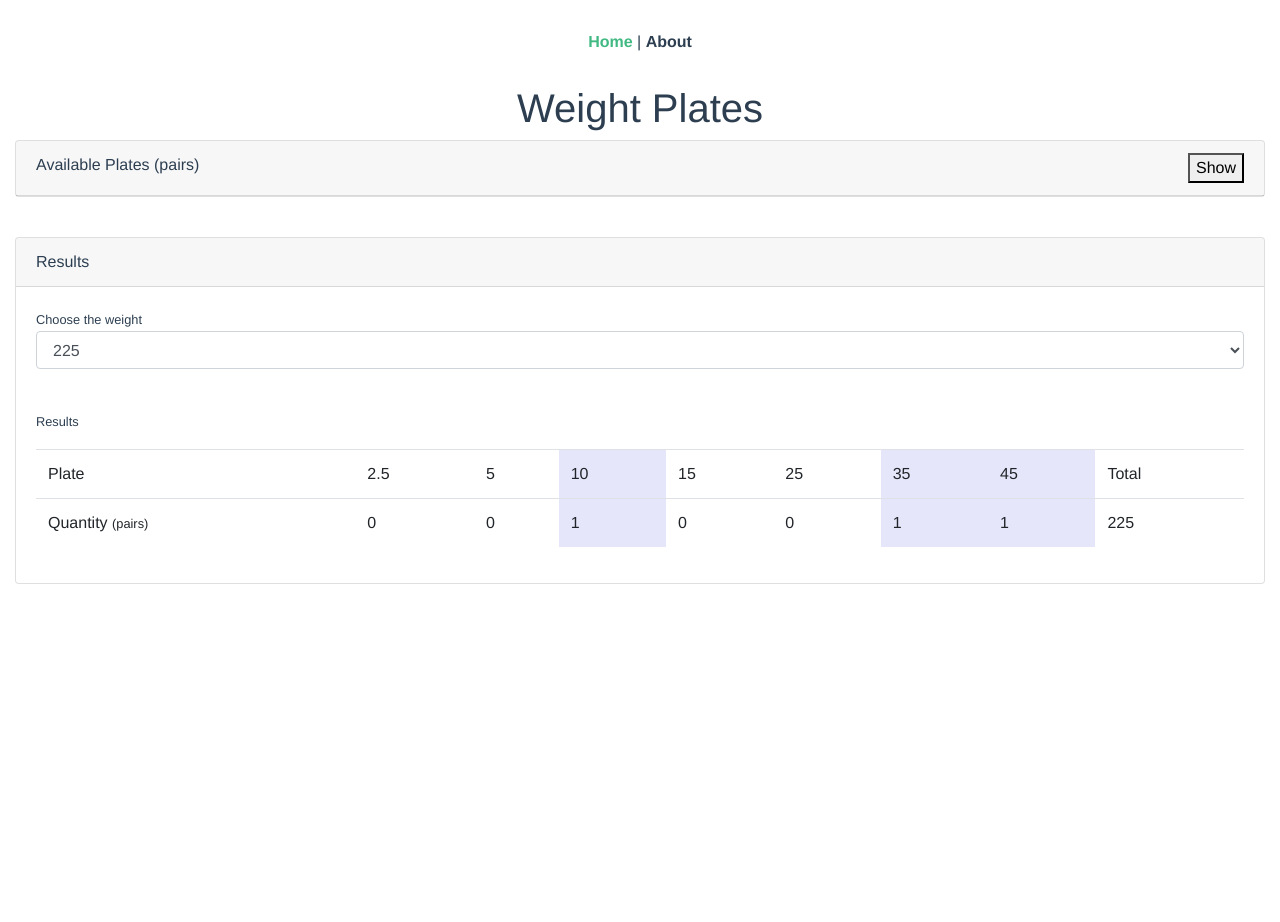
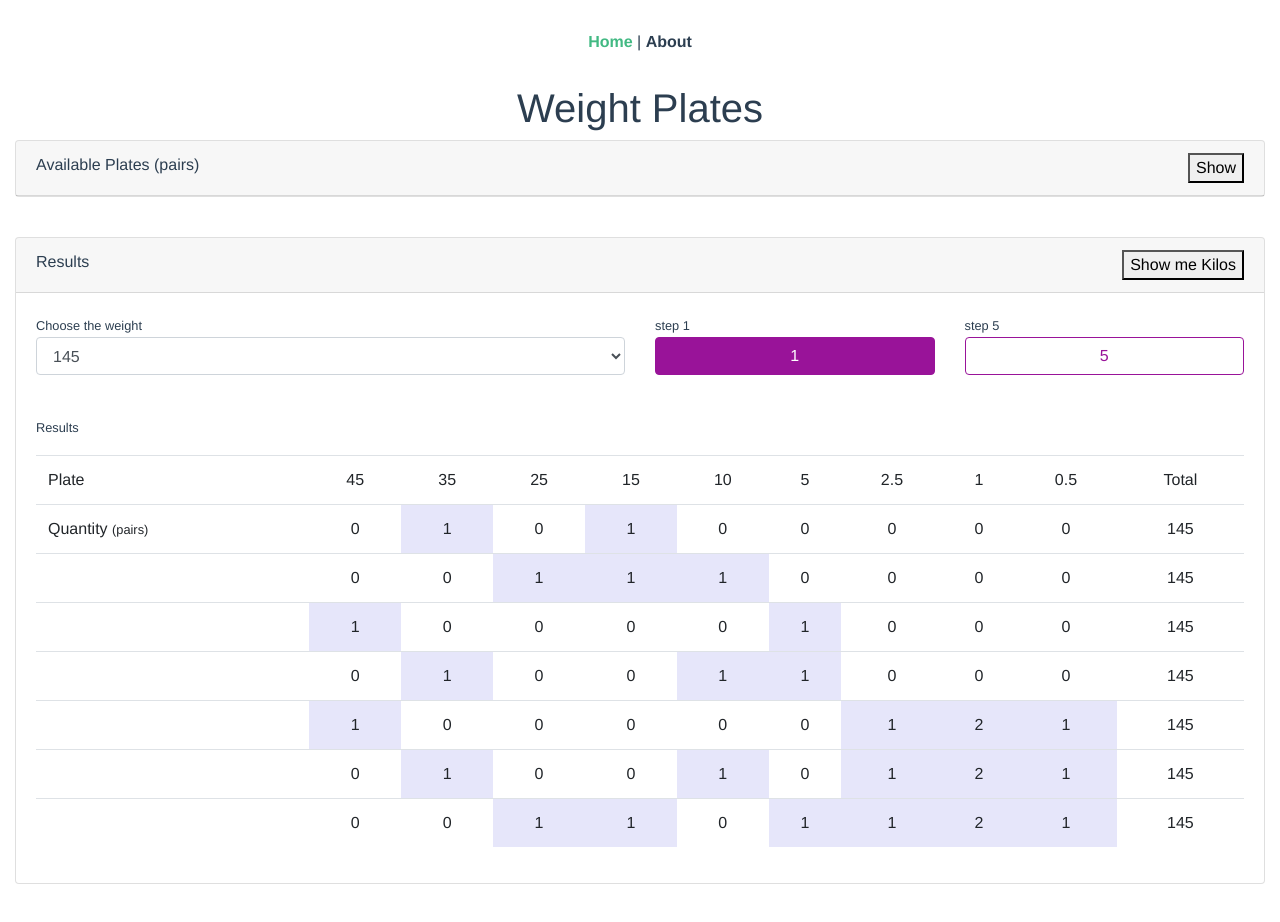
Before and after one commit to ryanrodemoyer/weightplates, a Vue app: page /#/ in a window 1280 px wide. Before the commit the page ends 800 px from the top, so only its background shows below. Built offline with nearby package versions, Linux system fonts and the light colour scheme.

Commit message:
kilo support, comprehensive results, multiple resultsets, weight choice step options (#1)

```diff
--- a/package.json
+++ b/package.json
@@ -6,6 +6,7 @@
     "serve": "vue-cli-service serve",
     "build": "vue-cli-service build",
     "test:unit": "vue-cli-service test:unit",
+    "test:unit:watch": "vue-cli-service test:unit --watch",
     "test:e2e": "vue-cli-service test:e2e",
     "lint": "vue-cli-service lint"
   },
--- a/src/components/Combinations.vue
+++ b/src/components/Combinations.vue
@@ -1,83 +1,123 @@
 <template>
   <div class="card">
-    <div class="card-header">Results</div>
+    <div class="card-header">
+      Results
+      <button class="float-right" @click="toggleUnits()">
+        Show me {{ options.units === "lbs" ? "Kilos" : "Lbs" }}
+      </button>
+    </div>
     <div class="card-body">
-      <small>Choose the weight</small>
+      <div class="row">
+        <div class="col-6">
+          <small>Choose the weight</small>
 
-      <select class="form-control" v-model="ui.targetWeight">
-        <option
-          v-for="weight in availableWeights"
-          :key="weight.weight"
-          :selected="weight.weight === 180"
-          :disabled="weight.isDisabled === true"
-        >
-          {{ weight.weight }}</option
-        >
-      </select>
+          <select class="form-control" v-model="ui.targetWeight">
+            <option v-for="weight in ui.availableWeights" :key="weight.weight">
+              {{ weight.weight }}</option
+            >
+          </select>
+        </div>
+        <div class="col-3">
+          <small>step 1</small>
+          <button
+            class="btn btn-block"
+            v-bind:class="{
+              'btn-purple': ui.stepCount === 1,
+              'btn-outline-purple': ui.stepCount !== 1
+            }"
+            @click="setStep(1)"
+          >
+            1
+          </button>
+        </div>
+        <div class="col-3">
+          <small>step 5</small>
+          <button
+            class="btn btn-block"
+            v-bind:class="{
+              'btn-purple': ui.stepCount === 5,
+              'btn-outline-purple': ui.stepCount !== 5
+            }"
+            @click="setStep(5)"
+          >
+            5
+          </button>
+        </div>
+      </div>
 
       <p>&nbsp;</p>
 
       <p
-        style="color: red; font-weight: bold;"
-        v-show="result['isSuccess'] === false"
+        style="color: purple; font-weight: bold;"
+        v-if="ui.isMobile && result.length >= 2"
       >
-        You are short
-        {{ parseInt(ui.targetWeight) - result["totalWeight"] }} lbs. You need
-        more plates!
+        Rotate your device for more results!
+      </p>
+
+      <p style="color: red; font-weight: bold;" v-show="result.length === 0">
+        You need more plates!
       </p>
       <p>
         <small>Results</small>
       </p>
 
-      <div class="table-responsive">
+      <div class="table-responsive" v-if="ui.isMobile === true">
+        <table class="table">
+          <tr class="center">
+            <td>Plate</td>
+            <td>Quantity</td>
+          </tr>
+          <tr
+            v-for="plate in platesFiltered"
+            :key="plate.weight"
+            v-bind:class="{
+              highlight:
+                resultOne && resultOne.items.find(r => r === plate.weight)
+            }"
+            class="center"
+          >
+            <td>{{ plate.weight }}</td>
+            <td>
+              {{
+                resultOne &&
+                  resultOne.items.filter(r => r === plate.weight).length
+              }}
+            </td>
+          </tr>
+        </table>
+      </div>
+
+      <div class="table-responsive" v-if="ui.isMobile === false">
         <table class="table">
           <tr>
             <td>Plate</td>
-            <td v-bind:class="{ highlight: result['2.5'] !== 0 }">2.5</td>
-            <td v-bind:class="{ highlight: result['5'] !== 0 }">5</td>
-            <td v-bind:class="{ highlight: result['10'] !== 0 }">10</td>
-            <td v-bind:class="{ highlight: result['15'] !== 0 }">15</td>
-            <td v-bind:class="{ highlight: result['25'] !== 0 }">25</td>
-            <td v-bind:class="{ highlight: result['35'] !== 0 }">35</td>
-            <td v-bind:class="{ highlight: result['45'] !== 0 }">45</td>
+
             <td
-              v-if="options.plates.find(x => x.weight === 55).quantity > 0"
-              v-bind:class="{ highlight: result['55'] !== 0 }"
+              v-for="plate in platesFiltered"
+              :key="plate.weight"
+              class="center"
             >
-              55
+              {{ plate.weight }}
             </td>
-            <td>Total</td>
+            <td class="center" v-if="ui.showHash">Hash</td>
+            <td class="center">Total</td>
           </tr>
-          <tr>
-            <td>Quantity <small>(pairs)</small></td>
-            <td v-bind:class="{ highlight: result['2.5'] !== 0 }">
-              {{ result["2.5"] }}
-            </td>
-            <td v-bind:class="{ highlight: result['5'] !== 0 }">
-              {{ result["5"] }}
-            </td>
-            <td v-bind:class="{ highlight: result['10'] !== 0 }">
-              {{ result["10"] }}
-            </td>
-            <td v-bind:class="{ highlight: result['15'] !== 0 }">
-              {{ result["15"] }}
-            </td>
-            <td v-bind:class="{ highlight: result['25'] !== 0 }">
-              {{ result["25"] }}
-            </td>
-            <td v-bind:class="{ highlight: result['35'] !== 0 }">
-              {{ result["35"] }}
-            </td>
-            <td v-bind:class="{ highlight: result['45'] !== 0 }">
-              {{ result["45"] }}
+          <tr v-for="(res, id) in result" :key="id">
+            <td>
+              <span v-if="id === 0">Quantity <small>(pairs)</small></span>
             </td>
             <td
-              v-if="options.plates.find(x => x.weight === 55).quantity > 0"
-              v-bind:class="{ highlight: result['55'] !== 0 }"
+              v-for="plate in platesFiltered"
+              :key="plate.weight"
+              v-bind:class="{
+                highlight: res.items.find(r => r === plate.weight)
+              }"
+              class="center"
             >
-              {{ result["55"] }}
+              {{ res.items.filter(r => r === plate.weight).length }}
             </td>
-            <td>{{ result["totalWeight"] }}</td>
+            <td class="center" v-if="ui.showHash">{{ res["hash"] }}</td>
+            <td class="center">{{ res["sum"] }}</td>
           </tr>
         </table>
       </div>
@@ -103,20 +143,68 @@ export default {
   props: {},
   data: function() {
     return {
-      ui: { targetWeight: 225 }
+      ui: {
+        targetWeight: 145,
+        availableWeights: [],
+        showHash: false,
+        stepCount: 1,
+        isMobile: true,
+        innerWidth: -1
+      }
     };
   },
   computed: {
-    ...mapState(["availableWeights", "calculatedResults", "options"]),
-    ...mapGetters(["getResultByWeight"]),
+    ...mapState(["options", "sums"]),
+    ...mapGetters(["getResultByWeight", "getPlatesForUnits"]),
     result: function() {
-      return this.calculatedResults.find(
-        x => x.weight === parseInt(this.ui.targetWeight)
+      const res = this.sums.filter(
+        x => x.sum === parseInt(this.ui.targetWeight)
       );
+      return res === undefined ? { items: [], sum: 0 } : res;
+    },
+    resultOne: function() {
+      const res = this.sums.find(x => x.sum === parseInt(this.ui.targetWeight));
+      return res === undefined ? { items: [], sum: 0 } : res;
+    },
+    platesFiltered: function() {
+      const res = this.getPlatesForUnits.filter(x => x.quantity >= 1);
+      return res === undefined ? {} : res;
     }
   },
   getters: {},
-  methods: {}
+  methods: {
+    toggleUnits() {
+      this.$store.dispatch("toggleUnits");
+    },
+    setStep(value) {
+      const step = value || this.ui.stepCount;
+
+      this.ui.stepCount = step;
+
+      this.ui.availableWeights = [];
+
+      for (let i = 15; i <= 675; i += step) {
+        this.ui.availableWeights.push({
+          weight: i
+        });
+      }
+    },
+    onResize() {
+      this.ui.innerWidth = window.innerWidth;
+      this.ui.isMobile = window.innerWidth < 600;
+    }
+  },
+  beforeDestroy() {
+    if (typeof window !== "undefined") {
+      window.removeEventListener("resize", this.onResize, { passive: true });
+    }
+  },
+  mounted() {
+    this.setStep(1);
+
+    this.onResize();
+    window.addEventListener("resize", this.onResize, { passive: true });
+  }
 };
 </script>
 
@@ -124,4 +212,30 @@ export default {
 .highlight {
   background-color: lavender;
 }
+
+.center {
+  text-align: center;
+}
+
+.btn-purple {
+  color: #fff;
+  background-color: #991399;
+  border-color: #991399;
+}
+
+.btn-purple:hover {
+  background-color: #811081;
+  border-color: #811081;
+}
+
+.btn-outline-purple {
+  color: #991399;
+  border-color: #991399;
+}
+
+.btn-outline-purple:hover {
+  color: #fff;
+  background-color: #991399;
+  border-color: #991399;
+}
 </style>
--- a/src/components/Options.vue
+++ b/src/components/Options.vue
@@ -13,7 +13,7 @@
     <div id="options" v-show="ui.showOptions">
       <ul class="list-group list-group-flush">
         <OptionRow
-          v-for="plate in options.plates"
+          v-for="plate in getPlatesForUnits"
           :key="plate.id"
           v-bind:id="plate.id"
         />
@@ -22,7 +22,7 @@
             <div class="col-3" style="margin: auto;">
               <strong>Bar</strong>
             </div>
-            <div class="col-9">
+            <div class="col-9" v-if="options.units === 'lbs'">
               <div class="form-check-inline">
                 <label class="form-check-label">
                   <input
@@ -30,7 +30,7 @@
                     class="form-check-input"
                     name="barweight"
                     value="45"
-                    v-model="ui.barWeight"
+                    v-model="ui.barWeightLbs"
                   />45
                 </label>
               </div>
@@ -41,15 +41,34 @@
                     class="form-check-input"
                     name="barweight"
                     value="35"
-                    v-model="ui.barWeight"
+                    v-model="ui.barWeightLbs"
                   />35
                 </label>
               </div>
-              <!--
-              <select class="form-control">
-                <option selected>45</option>
-                <option>35</option>
-              </select> -->
+            </div>
+            <div class="col-9" v-if="options.units === 'kilos'">
+              <div class="form-check-inline">
+                <label class="form-check-label">
+                  <input
+                    type="radio"
+                    class="form-check-input"
+                    name="barweight"
+                    value="20"
+                    v-model="ui.barWeightKilos"
+                  />20
+                </label>
+              </div>
+              <div class="form-check-inline">
+                <label class="form-check-label">
+                  <input
+                    type="radio"
+                    class="form-check-input"
+                    name="barweight"
+                    value="15"
+                    v-model="ui.barWeightKilos"
+                  />15
+                </label>
+              </div>
             </div>
           </div>
         </li>
@@ -60,7 +79,7 @@
 
 <script>
 import OptionRow from "@/components/OptionRow.vue";
-import { mapState } from "vuex";
+import { mapState, mapGetters } from "vuex";
 
 export default {
   name: "WeightPlates",
@@ -72,17 +91,24 @@ export default {
     return {
       ui: {
         showOptions: false,
-        barWeight: 0
+        barWeightLbs: 0,
+        barWeightKilos: 0
       }
     };
   },
   watch: {
-    "ui.barWeight": function(val) {
-      this.$store.dispatch("setBarWeight", { barWeight: parseInt(val) });
+    "ui.barWeightLbs": function(val) {
+      this.$store.dispatch("setBarWeightLbs", { barWeightLbs: parseInt(val) });
+    },
+    "ui.barWeightKilos": function(val) {
+      this.$store.dispatch("setBarWeightKilos", {
+        barWeightKilos: parseInt(val)
+      });
     }
   },
   computed: {
-    ...mapState(["options"])
+    ...mapState(["options"]),
+    ...mapGetters(["getPlatesForUnits"])
   },
   methods: {
     toggle: function() {
@@ -90,8 +116,9 @@ export default {
     }
   },
   created: function() {
-    this.ui.barWeight = this.options.barWeight;
-    this.$store.dispatch("calculate");
+    this.ui.barWeightLbs = this.options.barWeightLbs;
+    this.ui.barWeightKilos = this.options.barWeightKilos;
+    this.$store.dispatch("buildSuperSet");
   }
 };
 </script>
--- a/src/store/calculate.js
+++ b/src/store/calculate.js
@@ -7,9 +7,12 @@ const calculate = (inventory, barWeight, targetWeight) => {
 
   let isFirstRun = true;
 
+  // loop through the provided array of plates
+  // the loop is required so we can try extra combinations of plates
   for (let i = 0; i < inventory.length; i++) {
     results = {};
 
+    // initialize the results array each time through the loop
     inventory.forEach(pair => {
       results[pair.weight] = 0;
     });
--- a/src/store/defaultOptions.js
+++ b/src/store/defaultOptions.js
@@ -1,53 +1,147 @@
 const defaultOptions = {
-  barWeight: 45,
+  barWeightLbs: 45,
+  barWeightKilos: 20,
+  units: "lbs",
   plates: [
     {
       id: 1,
       weight: 55,
       quantity: 0,
-      display: "55 lb"
+      display: "55 lb",
+      units: "lbs"
     },
     {
       id: 2,
       weight: 45,
       quantity: 1,
-      display: "45 lb"
+      display: "45 lb",
+      units: "lbs"
     },
     {
       id: 3,
       weight: 35,
       quantity: 1,
-      display: "35 lb"
+      display: "35 lb",
+      units: "lbs"
     },
     {
       id: 4,
       weight: 25,
       quantity: 1,
-      display: "25 lb"
+      display: "25 lb",
+      units: "lbs"
     },
     {
       id: 5,
       weight: 15,
       quantity: 1,
-      display: "15 lb"
+      display: "15 lb",
+      units: "lbs"
     },
     {
       id: 6,
       weight: 10,
       quantity: 1,
-      display: "10 lb"
+      display: "10 lb",
+      units: "lbs"
     },
     {
       id: 7,
       weight: 5,
       quantity: 1,
-      display: "5 lb"
+      display: "5 lb",
+      units: "lbs"
     },
     {
       id: 8,
       weight: 2.5,
       quantity: 1,
-      display: "2.5 lb"
+      display: "2.5 lb",
+      units: "lbs"
+    },
+    {
+      id: 10,
+      weight: 25,
+      quantity: 1,
+      display: "25 kilos",
+      units: "kilos"
+    },
+    {
+      id: 11,
+      weight: 20,
+      quantity: 1,
+      display: "20 kilos",
+      units: "kilos"
+    },
+    {
+      id: 12,
+      weight: 15,
+      quantity: 1,
+      display: "15 kilos",
+      units: "kilos"
+    },
+    {
+      id: 13,
+      weight: 10,
+      quantity: 1,
+      display: "10 kilos",
+      units: "kilos"
+    },
+    {
+      id: 14,
+      weight: 5,
+      quantity: 1,
+      display: "5 kilos",
+      units: "kilos"
+    },
+    {
+      id: 15,
+      weight: 2.5,
+      quantity: 1,
+      display: "2.5 kilos",
+      units: "kilos"
+    },
+    {
+      id: 16,
+      weight: 2,
+      quantity: 1,
+      display: "2 kilos",
+      units: "kilos"
+    },
+    {
+      id: 17,
+      weight: 1.5,
+      quantity: 1,
+      display: "1.5 kilos",
+      units: "kilos"
+    },
+    {
+      id: 18,
+      weight: 1,
+      quantity: 1,
+      display: "1 kilo",
+      units: "kilos"
+    },
+    {
+      id: 19,
+      weight: 0.5,
+      quantity: 1,
+      display: "0.5 kilos",
+      units: "kilos"
+    },
+    {
+      id: 20,
+      weight: 1,
+      quantity: 2,
+      display: "1 lb",
+      units: "lbs"
+    },
+    {
+      id: 21,
+      weight: 0.5,
+      quantity: 1,
+      display: ".5 lb",
+      units: "lbs"
     }
   ]
 };
--- a/src/store/index.js
+++ b/src/store/index.js
@@ -1,72 +1,111 @@
 import Vue from "vue";
 import Vuex from "vuex";
 
-import calculate from "./calculate";
+// import calculate from "./calculate";
+import { powerSet, sums } from "./powerSet";
 import defaultOptions from "./defaultOptions.js";
 
 Vue.use(Vuex);
 
 const localState = {
   options: defaultOptions,
-  availableWeights: [],
-  calculatedResults: []
+  sums: []
 };
 
 const localMutations = {
+  setUnits(state, args) {
+    Vue.set(state.options, "units", args.units);
+  },
   increment(state, args) {
     state.options.plates.find(x => x.id === args.id).quantity++;
   },
   decrement(state, args) {
     state.options.plates.find(x => x.id === args.id).quantity--;
   },
-  setBarWeight(state, args) {
-    Vue.set(state.options, "barWeight", args.barWeight);
+  setBarWeightLbs(state, args) {
+    Vue.set(state.options, "barWeightLbs", args.barWeightLbs);
+  },
+  setBarWeightKilos(state, args) {
+    Vue.set(state.options, "barWeightKilos", args.barWeightKilos);
+  },
+  setSums(state, args) {
+    Vue.set(state, "sums", args.sums);
   }
 };
 
 const localActions = {
+  toggleUnits(context) {
+    let units = "";
+    if (context.state.options.units === "lbs") {
+      units = "kilos";
+    } else {
+      units = "lbs";
+    }
+
+    context.commit("setUnits", {
+      units: units
+    });
+
+    context.dispatch("buildSuperSet");
+  },
   increment(context, args) {
     context.commit("increment", args);
 
-    context.dispatch("calculate");
+    context.dispatch("buildSuperSet");
   },
   decrement(context, args) {
     context.commit("decrement", args);
 
-    context.dispatch("calculate");
+    context.dispatch("buildSuperSet");
   },
-  setBarWeight(context, args) {
-    context.commit("setBarWeight", args);
+  setBarWeightLbs(context, args) {
+    context.commit("setBarWeightLbs", args);
 
-    context.dispatch("calculate");
+    context.dispatch("buildSuperSet");
   },
-  calculate(context) {
-    context.state.calculatedResults = [];
+  setBarWeightKilos(context, args) {
+    context.commit("setBarWeightKilos", args);
 
-    const availableWeights = [];
+    context.dispatch("buildSuperSet");
+  },
+  buildSuperSet(context) {
+    const build = inventory => {
+      let set = [];
+      inventory.forEach(x => {
+        for (let i = 1; i <= x.quantity; i++) {
+          set.push(x.weight);
+        }
+      });
+      return set;
+    };
 
-    for (let i = 35; i <= 405; i += 5) {
-      const pairs = context.state.options.plates.map(x => ({
-        weight: parseFloat(x.weight),
-        quantity: parseInt(x.quantity)
-      }));
+    const initial = context.state.options.plates.filter(
+      x => x.units === context.state.options.units
+    );
+    const list = build(initial);
+    const set = powerSet(list);
+    const sum = sums(
+      set,
+      context.state.options.units === "lbs"
+        ? context.state.options.barWeightLbs
+        : context.state.options.barWeightKilos
+    );
 
-      const res = calculate(pairs, context.state.options.barWeight, i);
-      availableWeights.push({
-        weight: i,
-        isDisabled: res.isSuccess === false
-      });
-
-      context.state.calculatedResults.push(res);
-    }
-
-    Vue.set(context.state, "availableWeights", availableWeights);
+    context.commit("setSums", {
+      sums: sum
+    });
   }
 };
 
 export default new Vuex.Store({
   state: localState,
   getters: {
+    dupes: state => {
+      return state.sums.filter(x => x.hash === "290.4738");
+    },
+    getPlatesForUnits: state => {
+      return state.options.plates.filter(x => x.units === state.options.units);
+    },
     getOptionById: state => id => {
       return state.options.plates.find(x => x.id === id);
     },
--- /dev/null
+++ b/src/store/powerSet.js
@@ -0,0 +1,53 @@
+export function powerSet(list) {
+  let set = [],
+    listSize = list.length,
+    combinationsCount = 1 << listSize;
+
+  for (var i = 1; i < combinationsCount; i++) {
+    let combination = [];
+    for (var j = 0; j < listSize; j++) {
+      if (i & (1 << j)) {
+        combination.push(list[j]);
+      }
+    }
+    set.push(combination);
+  }
+  set.push([]);
+  return set;
+}
+
+export function sums(set, barWeight) {
+  const results = set.map(plates => {
+    let sum = parseInt(barWeight);
+    let hashcode = 1;
+
+    const primes = [3, 5, 7, 9, 11, 13, 17, 19, 23, 29, 31, 37, 39, 43, 47, 51];
+
+    plates.forEach((x, i) => {
+      sum = sum + parseFloat(x) * 2;
+
+      let code = Math.sqrt(x);
+      hashcode *= code * primes[i];
+    });
+
+    return {
+      sum: sum,
+      hash: Math.floor(hashcode),
+      items: plates
+    };
+  });
+
+  // ascending sort
+  results.sort((a, b) => a.sum - b.sum);
+
+  // this will remove all duplicates across the entire set of possible values
+  // duplicate filtering is performed against the amateur hashcode implemented above
+  const reduced = results.reduce((uniques, item) => {
+    const existing = uniques.find(
+      x => x.hash && item.hash && x.hash === item.hash
+    );
+    return existing ? uniques : [...uniques, item];
+  }, []);
+
+  return reduced;
+}
```
Also changed, not shown: public/og.png, 1 other file (tests, documents, lock files or other folders).
